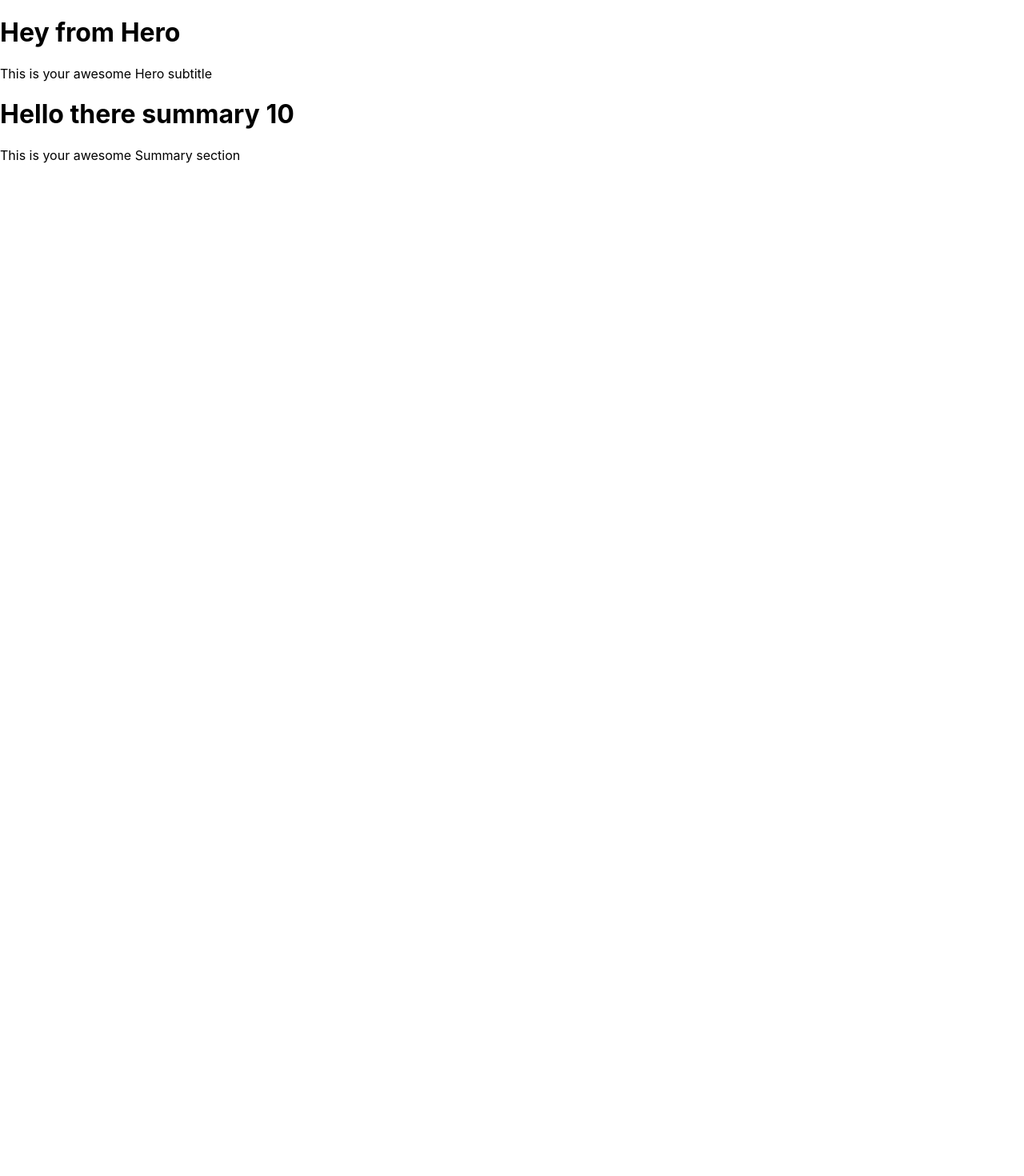
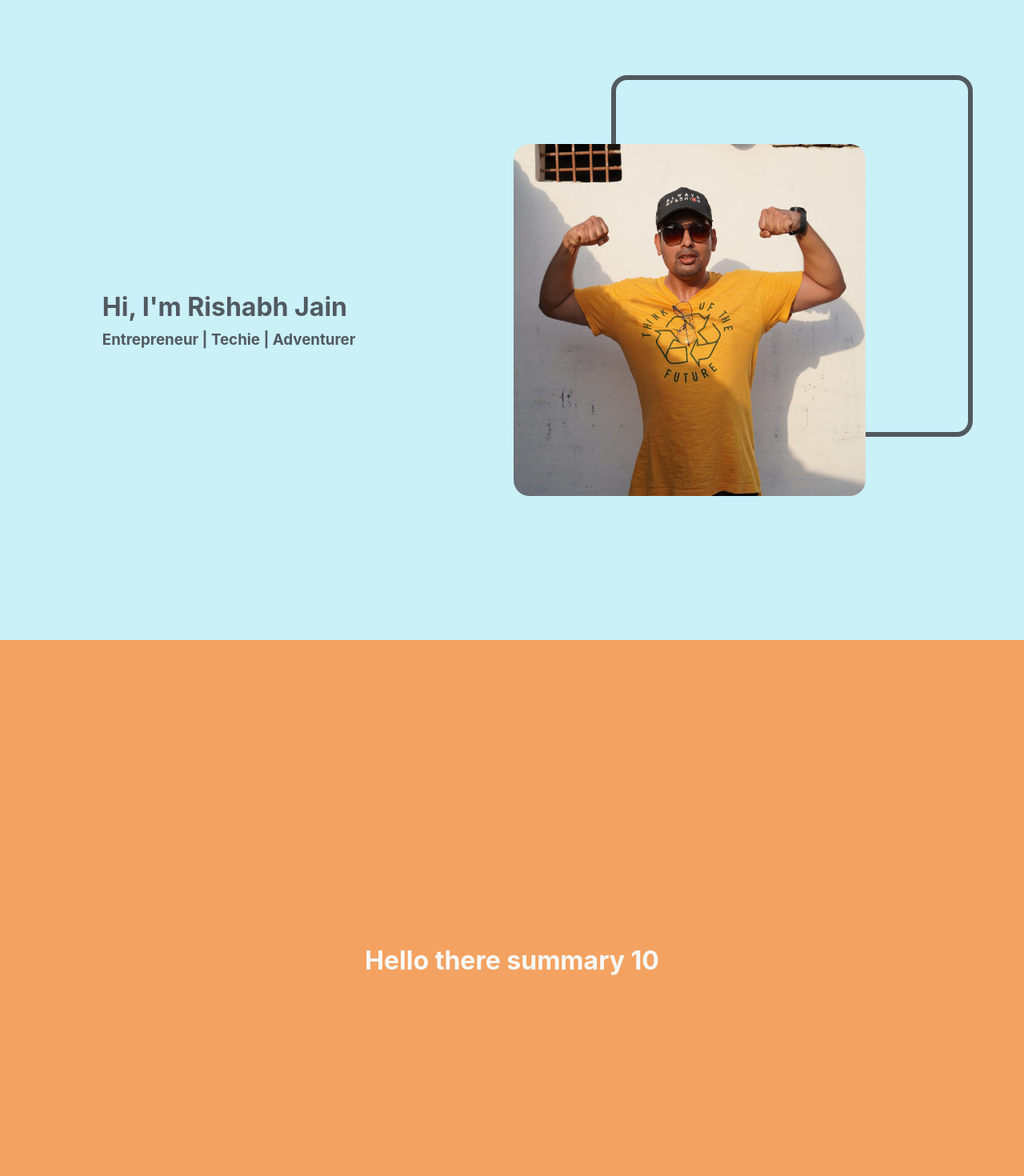
Before and after one commit to rishabh-jain-1990/personal-website, a React (Create React App) app: page / in a window 1280 px wide. Shown: the top 1470 px of the page at 80% size. Before the commit the page ends 800 px from the top, so only its background shows below. Built offline with nearby package versions, Linux system fonts and the light colour scheme; the HTML template or start-up script is replaced by a standard one.

Commit message:
hero section outline complete

```diff
--- a/src/App.css
+++ b/src/App.css
@@ -1,3 +1,8 @@
+* {
+  margin: 0;
+  padding: 0;
+}
+
 .App {
   text-align: center;
 }
@@ -36,3 +41,60 @@
     transform: rotate(360deg);
   }
 }
+
+/* :root {
+  --primary: #caf0f8;
+  --primary-dark: #118ab2;
+  --secondary: #f4a261;
+  --secondary-dark: #bb3e03;
+} */
+
+:root {
+  --primary: #caf0f8;
+  --primary-dark: #525960;
+  --secondary: #f4a261;
+  --secondary-dark: #f8f9fa;
+}
+
+
+.Section-Default{
+ height: 100vh;
+ display: flex;
+ align-items: center;
+ justify-content: space-around;
+}
+
+.Hero {
+  background-color: var(--primary);
+}
+
+.Hero-Square{
+  height: 55vh;
+  width: 55vh;
+  border: 6px solid var(--primary-dark);
+  border-radius: 20px;
+  bottom: 10vh;
+  left: 5vw;
+  position: relative;
+}
+
+.Hero-Image{
+  height: 55vh;
+  width: 55vh;
+  border-radius: 20px;
+  position: relative;
+  top:10vh;
+  right:10vw;
+}
+
+.Summary {
+  background-color: var(--secondary)
+}
+
+.Projects {
+  background-color: var(--primary-dark)
+}
+
+.Skills {
+  background-color: var(--secondary-dark)
+}
--- a/src/App.js
+++ b/src/App.js
@@ -13,10 +13,10 @@ import Testimonials from "./sections/Testimonials"
 export default function App() {
   return (
     <div>
-    <Hero/>
+    <Hero />
     <Summary id={10}/>
+    <Projects />
     <Skills />
-    <Projects />
     <SocialMedia />
     <Testimonials />
     <WorkExperience />
--- a/src/sections/Hero.js
+++ b/src/sections/Hero.js
@@ -1,9 +1,18 @@
 import React from "react";
+import hero_img from "../assets/img_hero.JPG";
+
+import "../App.css";
+
 export default function Hero() {
 return (
-  <>
-   <h1>Hey from Hero</h1>
-    <p>This is your awesome Hero subtitle</p>
-  </>
+  <div className="Section-Default Hero">
+    <div>
+   <h1 style={{ color: 'var(--primary-dark)' }}>Hi, I'm Rishabh Jain</h1>
+   <h3 style={{ color: 'var(--primary-dark)', marginTop:"10px"}}>Entrepreneur | Techie | Adventurer</h3>
+   </div>
+   <div className="Hero-Square">
+    <img className="Hero-Image" src={hero_img}></img>
+   </div>
+  </div>
 );
 }
--- a/src/sections/Projects.js
+++ b/src/sections/Projects.js
@@ -1,5 +1,9 @@
 import React from "react";
 
 export default function Projects() {
-    return (null);
+    return (
+        <div className="Section-Default Projects">
+         <h1 style={{ color: 'var(--primary)' }}>Hey from Projects</h1>
+        </div>
+      );
 }
--- a/src/sections/Skills.js
+++ b/src/sections/Skills.js
@@ -1,5 +1,9 @@
 import React from "react";
 
 export default function Skills() {
-    return (null);
+    return (
+        <div className="Section-Default Skills">
+         <h1 style={{ color: 'var(--secondary)' }}>Hey from Skills</h1>
+        </div>
+      );
 }
--- a/src/sections/Summary.js
+++ b/src/sections/Summary.js
@@ -1,9 +1,10 @@
 import React from "react";
+import "../App.css";
+
 export default function Summary({id}) {
   return (
-    <>
-      <h1>Hello there summary {id}</h1>
-      <p>This is your awesome Summary section</p>
-    </>
+    <div className="Section-Default Summary">
+      <h1 style={{ color: 'var(--secondary-dark)' }}>Hello there summary {id}</h1>
+    </div>
   );
 }
```
Also changed, not shown: src/assets/img_hero.JPG (added).
